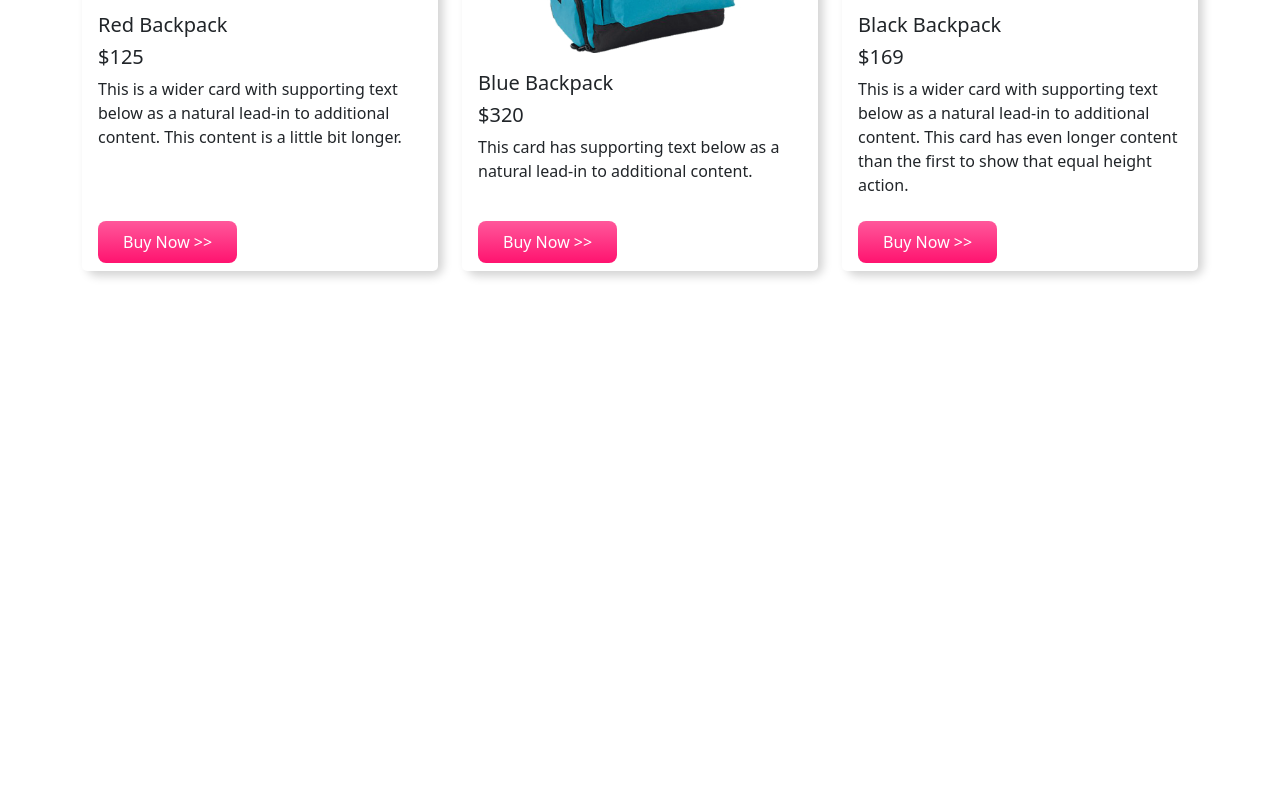
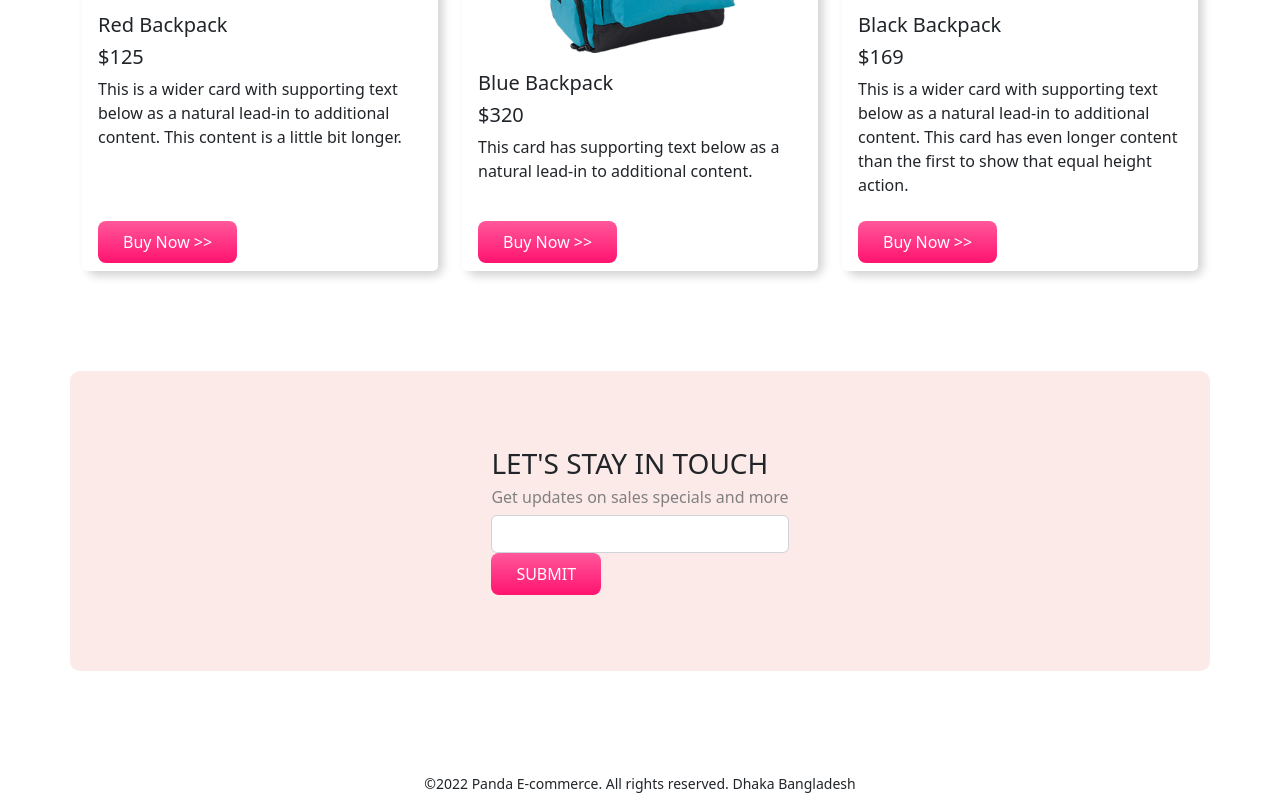
Before and after one commit to muhammadmehedihasan23/Panda-E-commerce, a plain HTML site: page index.html in a window 1280 px wide. Shown: the part 1856-2651 px from the top of the page. Before the commit the page ends 2227 px from the top, so only its background shows below. Drawn offline with nearby package versions, Linux system fonts and the light colour scheme.

Commit message:
panda commerce done

```diff
--- a/index.html
+++ b/index.html
@@ -209,7 +209,18 @@
         </div>
       </div>
 
+      <div class="container d-flex justify-content-center align-items-center orange-bg" id="contactus">
+        <div>
+          <h3>LET'S STAY IN TOUCH</h3>
+          <h6>Get updates on sales specials and more</h6>
+          <input class="form-control" type="text">
+          <button class="buy-now-button">SUBMIT</button>
+        </div>
+      </div>
 
+      <footer>
+        <small>©2022 Panda E-commerce. All rights reserved. Dhaka Bangladesh</small>
+      </footer>
 
     <script src="https://cdn.jsdelivr.net/npm/@popperjs/core@2.11.5/dist/umd/popper.min.js" integrity="sha384-Xe+8cL9oJa6tN/veChSP7q+mnSPaj5Bcu9mPX5F5xIGE0DVittaqT5lorf0EI7Vk" crossorigin="anonymous"></script>
     <script src="https://cdn.jsdelivr.net/npm/bootstrap@5.2.0-beta1/dist/js/bootstrap.min.js" integrity="sha384-kjU+l4N0Yf4ZOJErLsIcvOU2qSb74wXpOhqTvwVx3OElZRweTnQ6d31fXEoRD1Jy" crossorigin="anonymous"></script>
--- a/style.css
+++ b/style.css
@@ -54,3 +54,14 @@
     background-color: white;
     border-top: none;
 }
+
+#contactus{
+    height: 300px;
+}
+
+#contactus h6{
+    color: gray;
+}
+footer{
+    text-align: center;
+}
```
